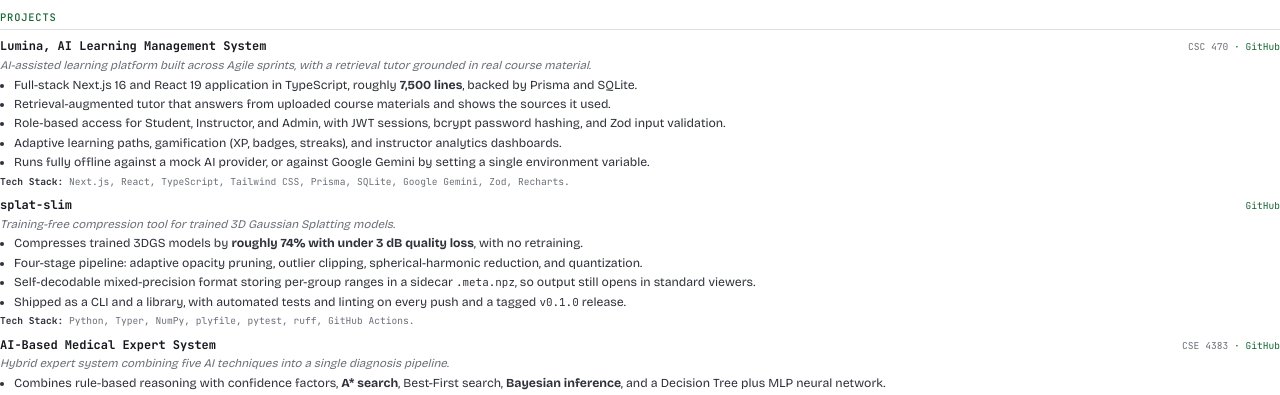
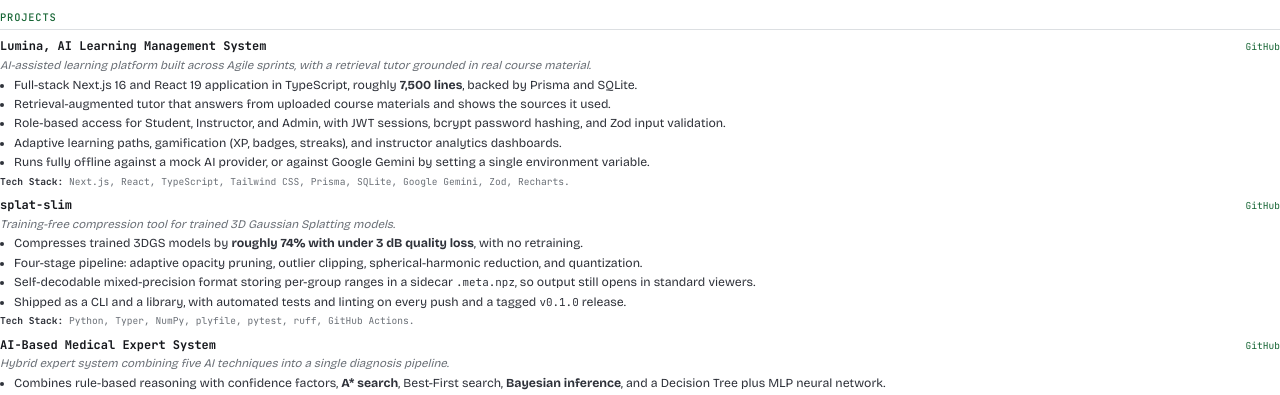
Before and after one commit to Daceyyreal/Daceyyreal.github.io, a plain HTML site: page cv-src/resume.html in a window 1280 px wide. Shown: the part 321-716 px from the top of the page. Drawn offline with Linux system fonts and the light colour scheme.

Commit message:
Resume: drop course codes from project headers

```diff
--- a/cv-src/resume.html
+++ b/cv-src/resume.html
@@ -109,7 +109,7 @@ b{font-weight:700;color:var(--body)}
 <div class="proj">
   <div class="ptop">
     <span class="name">Lumina, AI Learning Management System</span>
-    <span class="links"><span class="ctx">CSC 470</span> · <a href="https://github.com/Daceyyreal/lumina-lms">GitHub</a></span>
+    <span class="links"><a href="https://github.com/Daceyyreal/lumina-lms">GitHub</a></span>
   </div>
   <div class="pdesc">AI-assisted learning platform built across Agile sprints, with a retrieval tutor grounded in real course material.</div>
   <ul class="blist">
@@ -140,7 +140,7 @@ b{font-weight:700;color:var(--body)}
 <div class="proj">
   <div class="ptop">
     <span class="name">AI-Based Medical Expert System</span>
-    <span class="links"><span class="ctx">CSE 4383</span> · <a href="https://github.com/Daceyyreal/medical-expert-system">GitHub</a></span>
+    <span class="links"><a href="https://github.com/Daceyyreal/medical-expert-system">GitHub</a></span>
   </div>
   <div class="pdesc">Hybrid expert system combining five AI techniques into a single diagnosis pipeline.</div>
   <ul class="blist">
```
Also changed, not shown: 1 other file.
